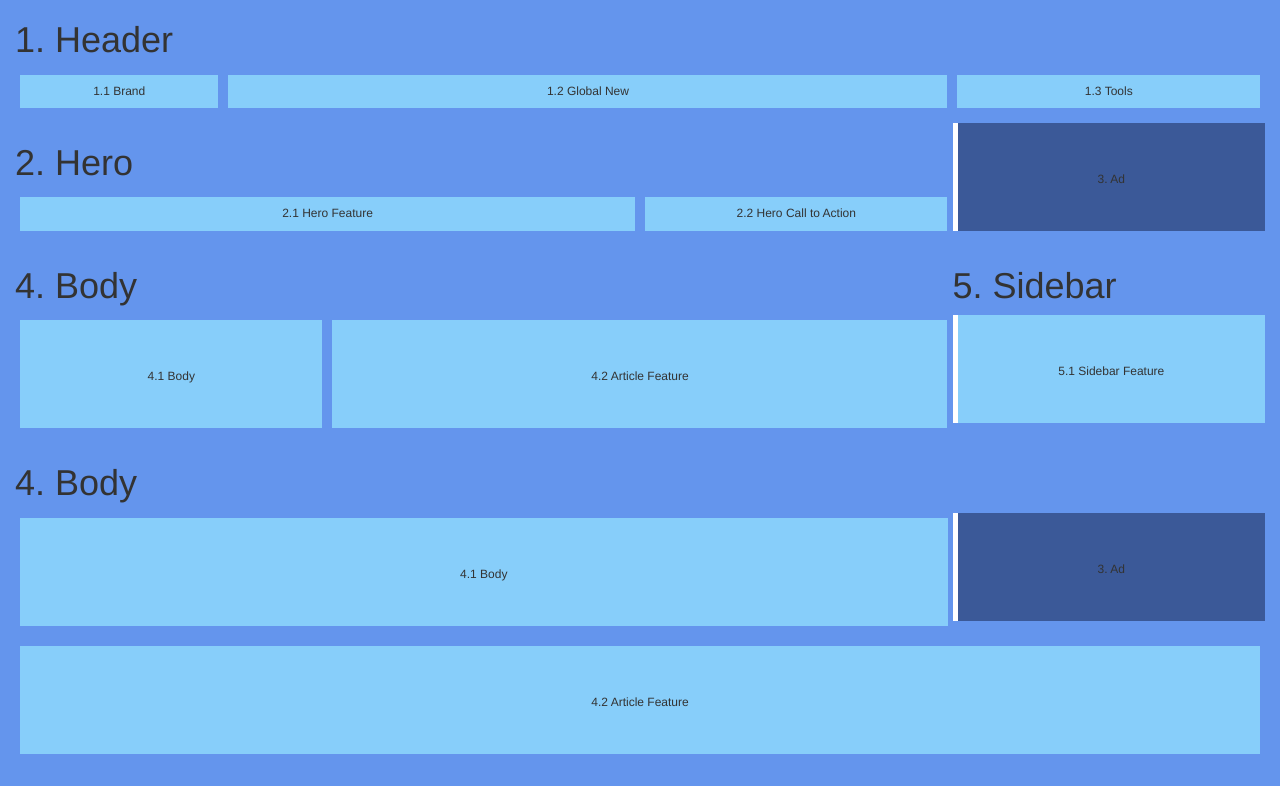
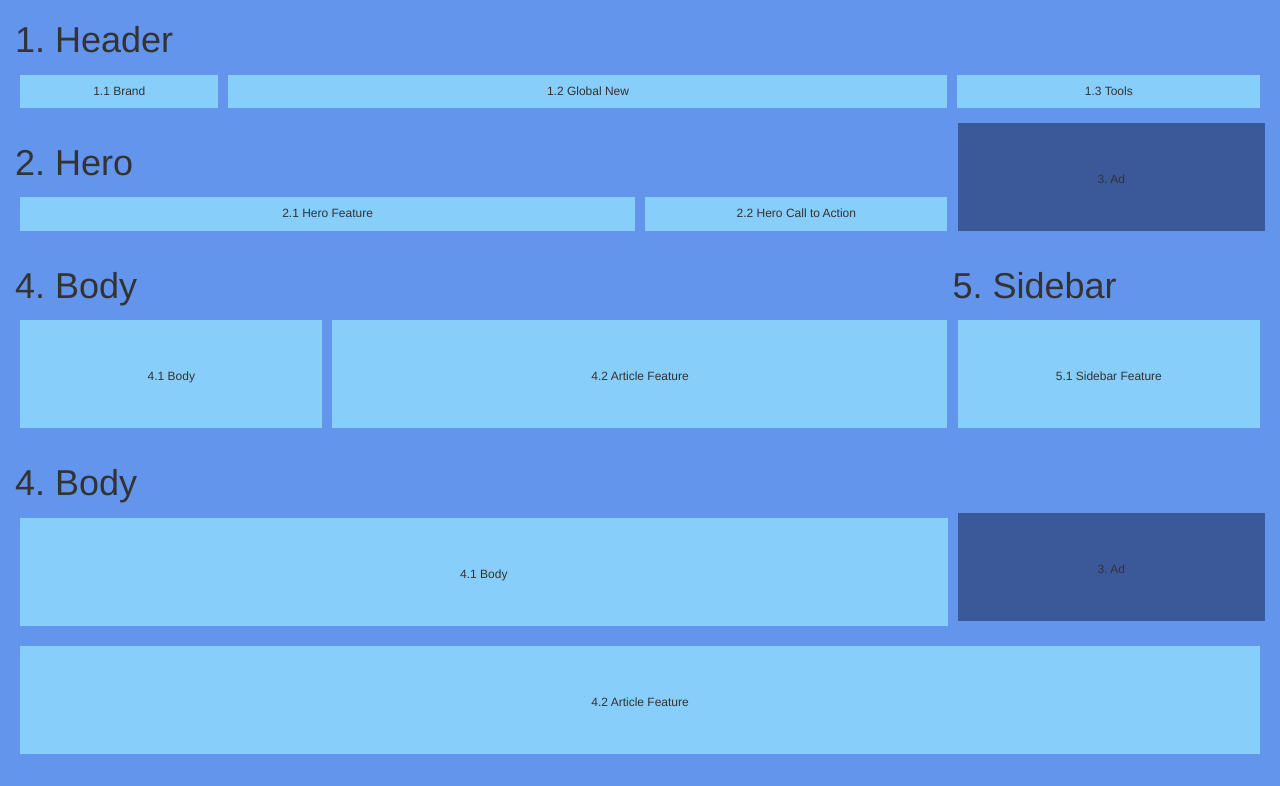
Before and after one commit to chadm9/html_css_basics, a plain HTML site: page bootstrap-layout-practice.html in a window 1280 px wide. Shown: the top 786 px of the page. Drawn offline with nearby package versions, Linux system fonts and the light colour scheme.

Commit message:
bootstrap ex done

```diff
--- a/bootstrap-layout-practice.html
+++ b/bootstrap-layout-practice.html
@@ -17,13 +17,14 @@
         .ad{
             background-color: #3B5998;
             padding-bottom: 35px;
-            border-left: 5px solid white;
+            border-left: 5px solid cornflowerblue;
         }
         .sidebar{
             padding-bottom: 35px;
             border-left: 5px solid white;
             background-color: lightskyblue;
             margin-bottom: 10px;
+            border: 5px solid cornflowerblue;
 
         }
         .four{
```
